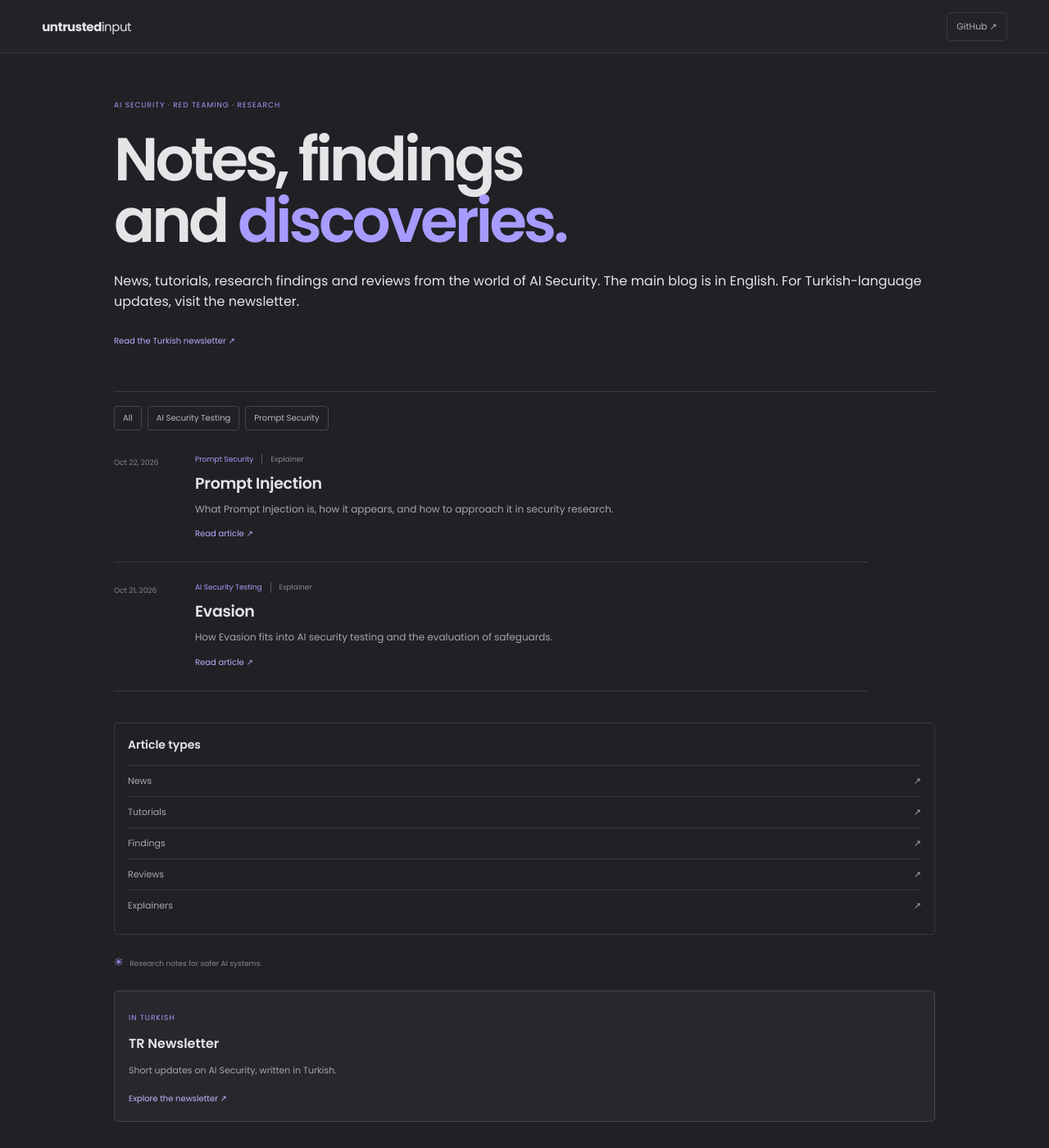
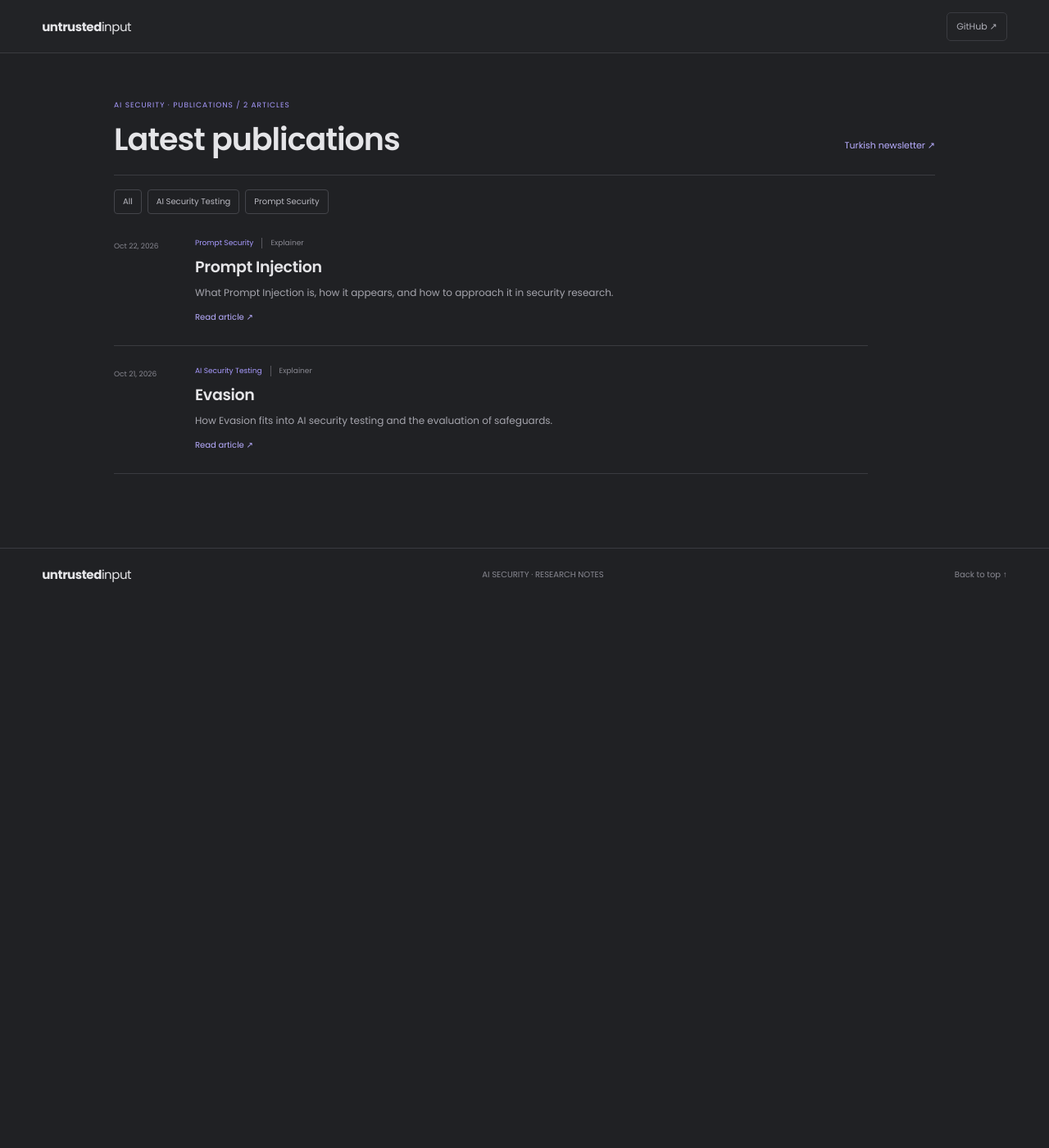
Before and after one commit to irembezci/untrustedinput, a Jekyll site: the page built from index.html, in a window 1280 px wide and 1400 px high. Shown: the whole window at 82% size. Built offline with Jekyll 4.4.1, drawn with Linux system fonts in a browser that asks for light colours.

Commit message:
Add files via upload

```diff
--- a/_config.yml
+++ b/_config.yml
@@ -1,6 +1,7 @@
 title: Untrusted Input
 description: Notes, news, findings and reviews on AI Security and AI Red Teaming.
 lang: en
+baseurl: "/untrustedinput"
 markdown: kramdown
 permalink: /:categories/:title/
 exclude: [README.md, Gemfile, Gemfile.lock]
--- a/index.html
+++ b/index.html
@@ -2,11 +2,11 @@
 layout: default
 ---
 {% assign english_posts = site.posts | where_exp: "post", "post.language != 'tr'" %}
-<main id="top" class="home"><section class="home-intro"><p class="eyebrow">AI SECURITY · RED TEAMING · RESEARCH</p><h1>Notes, findings<br>and <span>discoveries.</span></h1><p>News, tutorials, research findings and reviews from the world of AI Security. The main blog is in English. For Turkish-language updates, visit the newsletter.</p><a class="read-link" href="{{ '/newsletter/' | relative_url }}">Read the Turkish newsletter ↗</a></section>
-  <div class="home-grid" id="articles"><section class="feed"><div class="feed-heading"><div><span class="eyebrow">ARCHIVE / {{ english_posts.size }} ARTICLES</span><h2>Latest articles</h2></div></div><div class="category-pills" id="categories"><a href="{{ '/' | relative_url }}" data-category="">All</a>{% assign categories = english_posts | map: 'category' | uniq | sort %}{% for category in categories %}<a href="#articles" data-category="{{ category | slugify }}">{{ category }}</a>{% endfor %}</div>
+<main id="top" class="home"><div class="home-heading" id="articles"><div><span class="eyebrow">AI SECURITY · PUBLICATIONS / {{ english_posts.size }} ARTICLES</span><h1>Latest publications</h1></div><a class="newsletter-text-link" href="{{ '/newsletter/' | relative_url }}">Turkish newsletter ↗</a></div><div class="category-pills" id="categories"><a href="{{ '/' | relative_url }}" data-category="">All</a>{% assign categories = english_posts | map: 'category' | uniq | sort %}{% for category in categories %}<a href="#articles" data-category="{{ category | slugify }}">{{ category }}</a>{% endfor %}</div>
+  <div class="home-grid"><section class="feed">
     <div class="post-list">{% for post in english_posts %}<article class="post-row" data-category="{{ post.category | slugify }}" data-type="{{ post.type | slugify }}"><div class="post-date">{{ post.date | date: '%b %-d, %Y' }}</div><div><div class="post-meta"><span>{{ post.category | default: 'Notes' }}</span>{% if post.type %}<i>{{ post.type }}</i>{% endif %}</div><h3><a href="{{ post.url | relative_url }}">{{ post.title }}</a></h3><p>{{ post.description | default: post.excerpt | strip_html | truncate: 180 }}</p><a class="read-link" href="{{ post.url | relative_url }}">Read article ↗</a></div></article>{% endfor %}</div>
-  </section><aside class="home-side"><div class="side-block"><h3>Article types</h3><a href="#articles" data-filter-type="news">News <span>↗</span></a><a href="#articles" data-filter-type="tutorial">Tutorials <span>↗</span></a><a href="#articles" data-filter-type="finding">Findings <span>↗</span></a><a href="#articles" data-filter-type="review">Reviews <span>↗</span></a><a href="#articles" data-filter-type="explainer">Explainers <span>↗</span></a></div><div class="side-note"><span>✳</span> Research notes for safer AI systems.</div><div class="newsletter-card"><span class="eyebrow">IN TURKISH</span><h3>TR Newsletter</h3><p>Short updates on AI Security, written in Turkish.</p><a href="{{ '/newsletter/' | relative_url }}">Explore the newsletter ↗</a></div></aside></div>
+  </section></div>
 </main>
 <script>
-(() => {const rows=[...document.querySelectorAll('.post-row')];const categoryLinks=[...document.querySelectorAll('.category-pills a')];const typeLinks=[...document.querySelectorAll('[data-filter-type]')];let category='',type='';function apply(){rows.forEach(row=>row.classList.toggle('hidden',(category&&row.dataset.category!==category)||(type&&row.dataset.type!==type)));[...categoryLinks,...typeLinks].forEach(link=>link.classList.toggle('selected',(category&&link.dataset.category===category)||(type&&link.dataset.filterType===type)));}categoryLinks.forEach(link=>link.addEventListener('click',event=>{event.preventDefault();type='';category=link.dataset.category||'';apply()}));typeLinks.forEach(link=>link.addEventListener('click',()=>{category='';type=link.dataset.filterType;apply()}));})();
+(() => {const rows=[...document.querySelectorAll('.post-row')];const categoryLinks=[...document.querySelectorAll('.category-pills a')];let category='';function apply(){rows.forEach(row=>row.classList.toggle('hidden',Boolean(category)&&row.dataset.category!==category));categoryLinks.forEach(link=>link.classList.toggle('selected',Boolean(category)&&link.dataset.category===category));}categoryLinks.forEach(link=>link.addEventListener('click',event=>{event.preventDefault();category=link.dataset.category||'';apply()}));})();
 </script>
```
Also changed, not shown: README.md.
